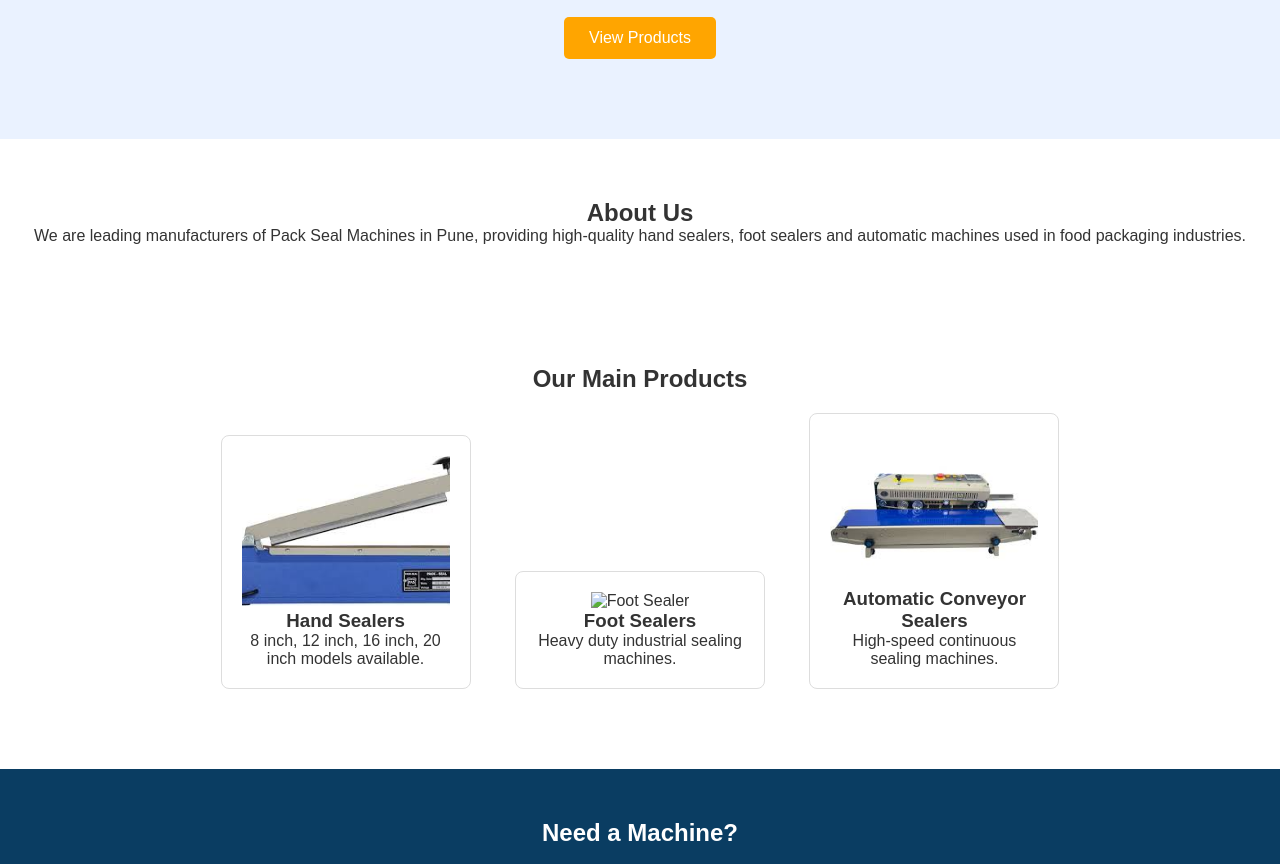
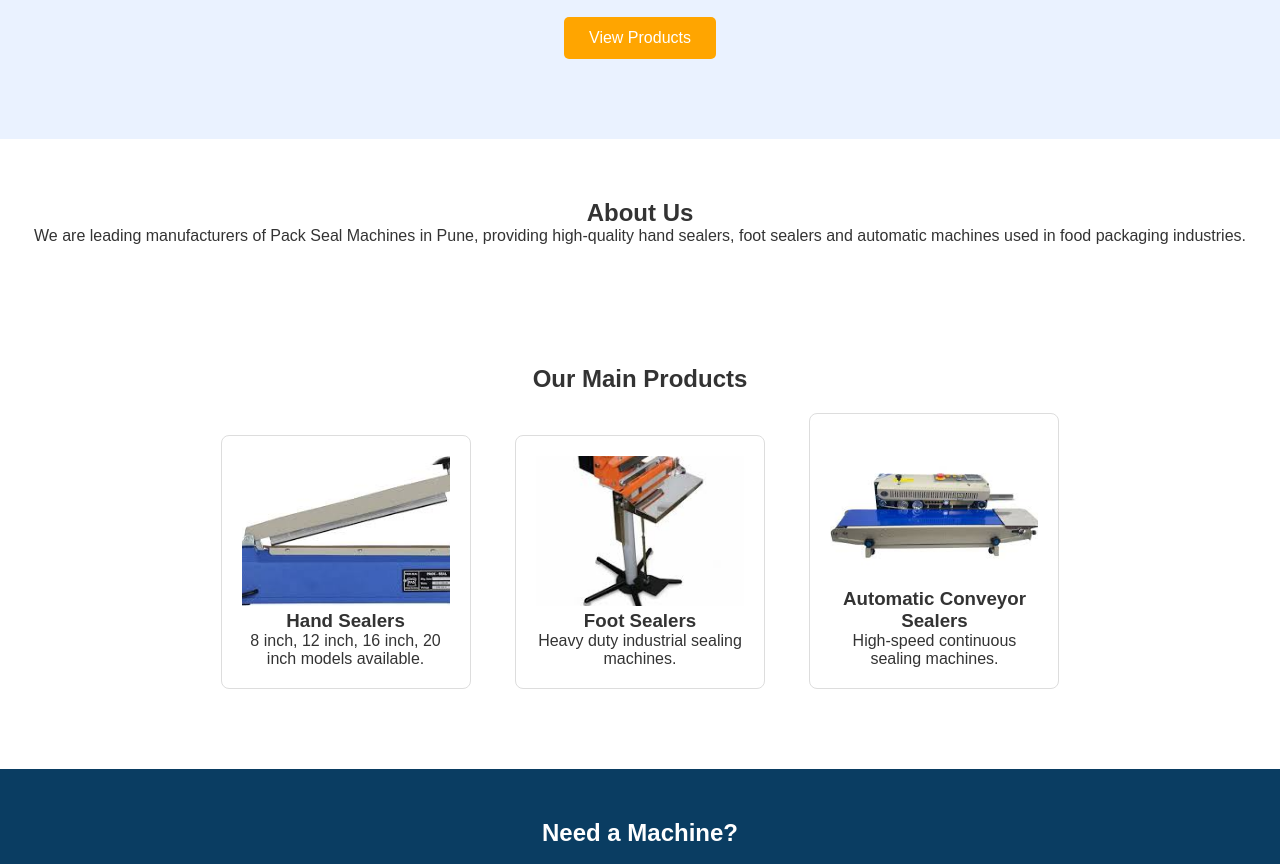
Before and after one commit to Jadhav777/hanuman-entreprises, a plain HTML site: page index.html in a window 1280 px wide. Shown: the part 208-1072 px from the top of the page. Drawn offline with Linux system fonts and the light colour scheme.

Commit message:
added product images

```diff
--- a/index.html
+++ b/index.html
@@ -44,7 +44,7 @@
     </div>
 
     <div class="product-card">
-        <img src="image/foot-sealer.jpg" alt="Foot Sealer">
+        <img src="image/foot sealer.jpg" alt="Foot Sealer">
         <h3>Foot Sealers</h3>
         <p>Heavy duty industrial sealing machines.</p>
     </div>
```
